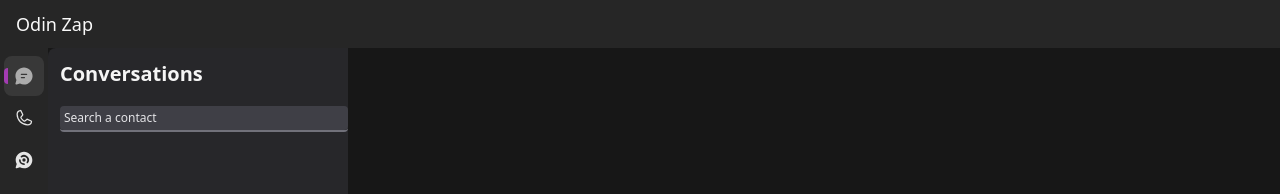
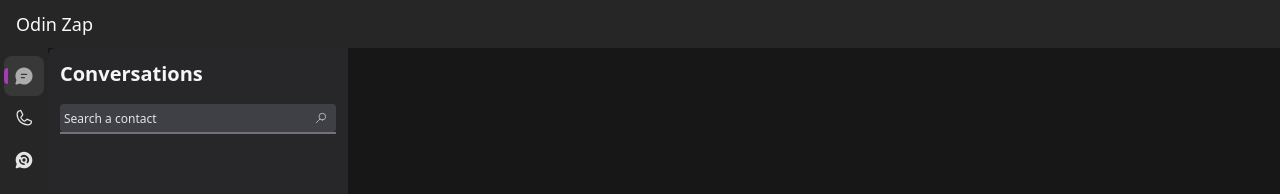
Before and after one commit to alefgomes0/messaging-app, a React (Vite) app in the folder front-end/: page / in a window 1280 px wide. Shown: the top 194 px of the page. Built offline with nearby package versions, Linux system fonts and the light colour scheme; no server answers.

Commit message:
Improve SearchBar component

```diff
--- a/front-end/src/components/ConversationList/ConversationList.tsx
+++ b/front-end/src/components/ConversationList/ConversationList.tsx
@@ -4,9 +4,6 @@ import { SearchBar } from "../SearchBar/SearchBar";
 
 export const ConversationList = () => {
   const [searchValue, setSearchValue] = useState("");
-  const handleOnChange = (e: React.ChangeEvent<HTMLInputElement>) => {
-    setSearchValue(e.target.value);
-  };
 
   useEffect(() => {
     const fetchContactsData = async () => {
@@ -20,9 +17,9 @@ export const ConversationList = () => {
   });
 
   return (
-    <section className="grid grid-cols-1 grid-rows-[auto_auto_1fr] bg-zinc-800 rounded-l-lg gap-4 pt-3 pl-3">
+    <section className="grid grid-cols-1 grid-rows-[auto_auto_1fr] bg-zinc-800 rounded-l-lg gap-4 pt-3 px-3">
       <h2 className="text-neutral-100 text-xl font-semibold">Conversations</h2>
-      <SearchBar handleOnChange={handleOnChange} searchValue={searchValue} />
+      <SearchBar handleOnChange={setSearchValue} searchValue={searchValue} />
       <div></div>
     </section>
   );
--- a/front-end/src/components/SearchBar/SearchBar.tsx
+++ b/front-end/src/components/SearchBar/SearchBar.tsx
@@ -1,27 +1,58 @@
-import { useState } from "react";
+import { CloseIcon } from "../svg/CloseIcon";
+import { SearchIcon } from "../svg/SearchIcon";
+import { useEffect, useRef, useState } from "react";
 
 type SearchBarProps = {
-  handleOnChange: (e: React.ChangeEvent<HTMLInputElement>) => void;
+  handleOnChange: React.Dispatch<React.SetStateAction<string>>;
   searchValue: string;
 };
 
 export const SearchBar = ({ handleOnChange, searchValue }: SearchBarProps) => {
-  const [isSelected, setIsSelected] = useState(false);
+  const [inputOnFocus, setInputOnFocus] = useState(false);
+  const divRef = useRef<null | HTMLInputElement>(null);
+
+  useEffect(() => {
+    const onFocusOut = (e: MouseEvent) => {
+      if (!divRef.current?.contains(e.target as Node)) setInputOnFocus(false);
+    };
+
+    window.addEventListener("click", onFocusOut);
+    return () => window.removeEventListener("click", onFocusOut);
+  });
 
   return (
-    <div
-      onClick={() => setIsSelected(!isSelected)}
-      className={`border-b-2 ${
-        isSelected ? "border-fuchsia-700" : "border-zinc-500"
-      } rounded`}
-    >
-      <input
-        type="search"
-        placeholder="Search a contact"
-        onChange={handleOnChange}
-        value={searchValue}
-        className="w-full text-zinc-200 text-xs h-6 pl-1 border-none outline-none placeholder:text-xs placeholder:text-zinc-200 bg-zinc-700 rounded"
-      />
+    <div ref={divRef} className="flex flex-col">
+      <div className="flex items-center bg-zinc-700 rounded">
+        <input
+          onFocus={() => setInputOnFocus(true)}
+          type="search"
+          name="search"
+          placeholder="Search a contact"
+          onChange={(e: React.ChangeEvent<HTMLInputElement>) =>
+            handleOnChange(e.target.value)
+          }
+          value={searchValue}
+          className={`w-full text-zinc-200 text-xs h-[27px] pl-1 border-none rounded outline-none placeholder:text-xs placeholder:text-zinc-200 bg-zinc-700 rounded`}
+        />
+        <button
+          className="flex items-center justify-center cursor-auto hover:bg-zinc-500 w-6 h-6 rounded my-0.5 mx-1"
+          onClick={() => {
+            if (!searchValue) return;
+            handleOnChange("");
+          }}
+        >
+          {searchValue ? (
+            <CloseIcon width={14} height={14} />
+          ) : (
+            <SearchIcon width={14} height={14} />
+          )}
+        </button>
+      </div>
+      <div
+        className={`w-full h-0.5 ${
+          inputOnFocus ? "bg-fuchsia-700" : "bg-zinc-500"
+        }`}
+      ></div>
     </div>
   );
 };
--- /dev/null
+++ b/front-end/src/components/svg/CloseIcon.tsx
@@ -0,0 +1,17 @@
+import { IconeProps } from "../../types/IconeProps";
+
+export const CloseIcon = ({ width, height }: IconeProps) => {
+  return (
+    <svg
+      xmlns="http://www.w3.org/2000/svg"
+      width={width}
+      height={height}
+      viewBox="0 0 40 40"
+    >
+      <path
+        fill="#e5e5e5"
+        d="M20.725 20L34.493 6.216a.516.516 0 0 0 0-.726a.526.526 0 0 0-.727.001L20 19.274L6.232 5.49a.528.528 0 0 0-.726 0a.515.515 0 0 0 0 .725L19.275 20L5.507 33.784a.513.513 0 1 0 .725.725L20 20.726L33.767 34.51a.513.513 0 0 0 .726-.725L20.725 20z"
+      />
+    </svg>
+  );
+};
--- /dev/null
+++ b/front-end/src/components/svg/SearchIcon.tsx
@@ -0,0 +1,25 @@
+import { IconeProps } from "../../types/IconeProps";
+
+export const SearchIcon = ({ width, height }: IconeProps) => {
+  return (
+    <svg
+      xmlns="http://www.w3.org/2000/svg"
+      width={width}
+      height={height}
+      viewBox="0 0 21 21"
+    >
+      <g transform="rotate(90 10.5 10.5)">
+        <g
+          fill="none"
+          fillRule="evenodd"
+          stroke="#e5e5e5"
+          strokeLinecap="round"
+          strokeLinejoin="round"
+        >
+          <circle cx="8.5" cy="8.5" r="5" />
+          <path d="M17.571 17.5L12 12" />
+        </g>
+      </g>
+    </svg>
+  );
+};
--- a/front-end/src/index.css
+++ b/front-end/src/index.css
@@ -1,3 +1,11 @@
 @tailwind base;
 @tailwind components;
 @tailwind utilities;
+
+
+input[type="search"]::-webkit-search-decoration,
+input[type="search"]::-webkit-search-clear-button,
+input[type="search"]::-webkit-search-cancel-button,
+input[type="search"]::-webkit-search-results-button {
+  display: none;
+}
--- a/front-end/src/types/IconeProps.ts
+++ b/front-end/src/types/IconeProps.ts
@@ -1,6 +1,6 @@
 export type IconeProps = {
   width: number;
   height: number;
-  selectIcon: number;
-  setSelectIcon: React.Dispatch<React.SetStateAction<number>>
-}
+  selectIcon?: number;
+  setSelectIcon?: React.Dispatch<React.SetStateAction<number>>;
+};
```
